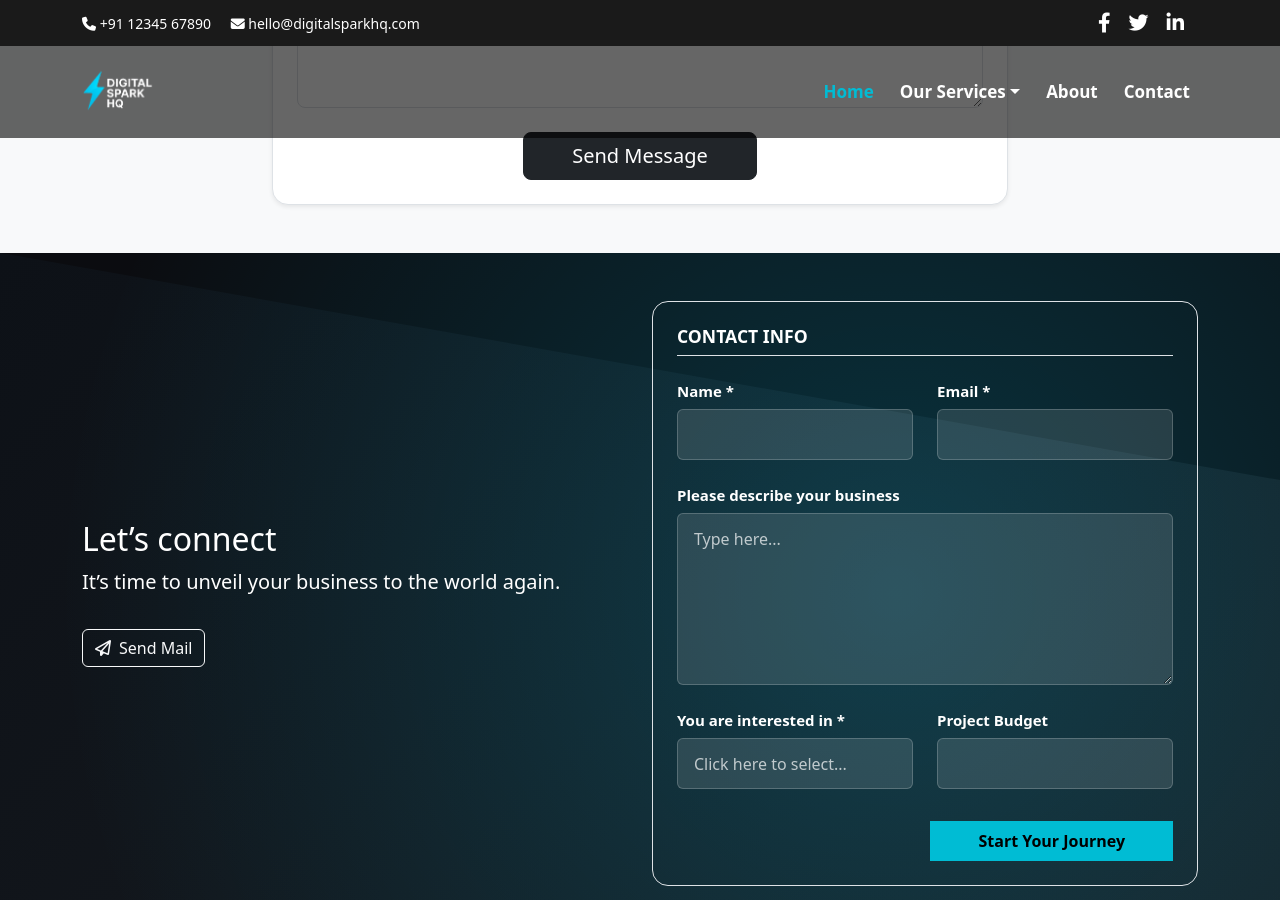
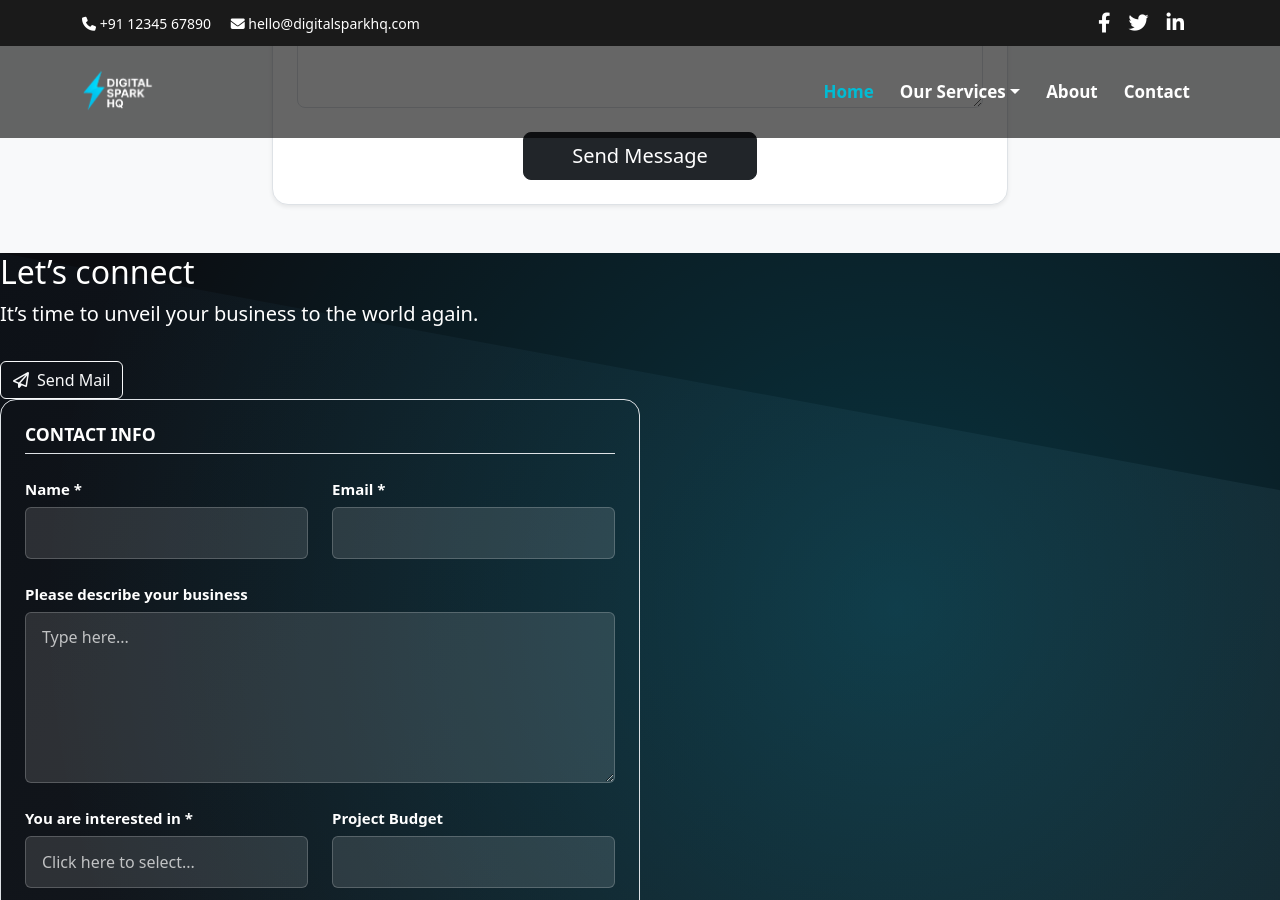
Before and after one commit to Iambiswajit-C/digitalsparkhq, a Jekyll site: the page built from contact.md, in a window 1280 px wide and 900 px high, scrolled down 575 px. Built offline with Jekyll 4.4.1, drawn with Linux system fonts in a browser that asks for light colours.

Commit message:
Update footer.html

```diff
--- a/_includes/footer.html
+++ b/_includes/footer.html
@@ -5,9 +5,7 @@
   <div class="footer-overlay"></div>
 
   <!-- Upper Section -->
-  <div class="footer-top container py-5">
-    <div class="row align-items-center">
-      <div class="col-lg-6 mb-4 mb-lg-0">
+<div class="col-lg-6 mb-4 mb-lg-0 footer-left-text">
   <h2 class="footer-heading">Let’s connect</h2>
   <p class="lead">It’s time to unveil your business to the world again.</p>
   <a href="mailto:info@digitalsparkhq.com" class="btn btn-outline-light mt-3">
```
Lines whose indentation alone changed are shown as unchanged.
